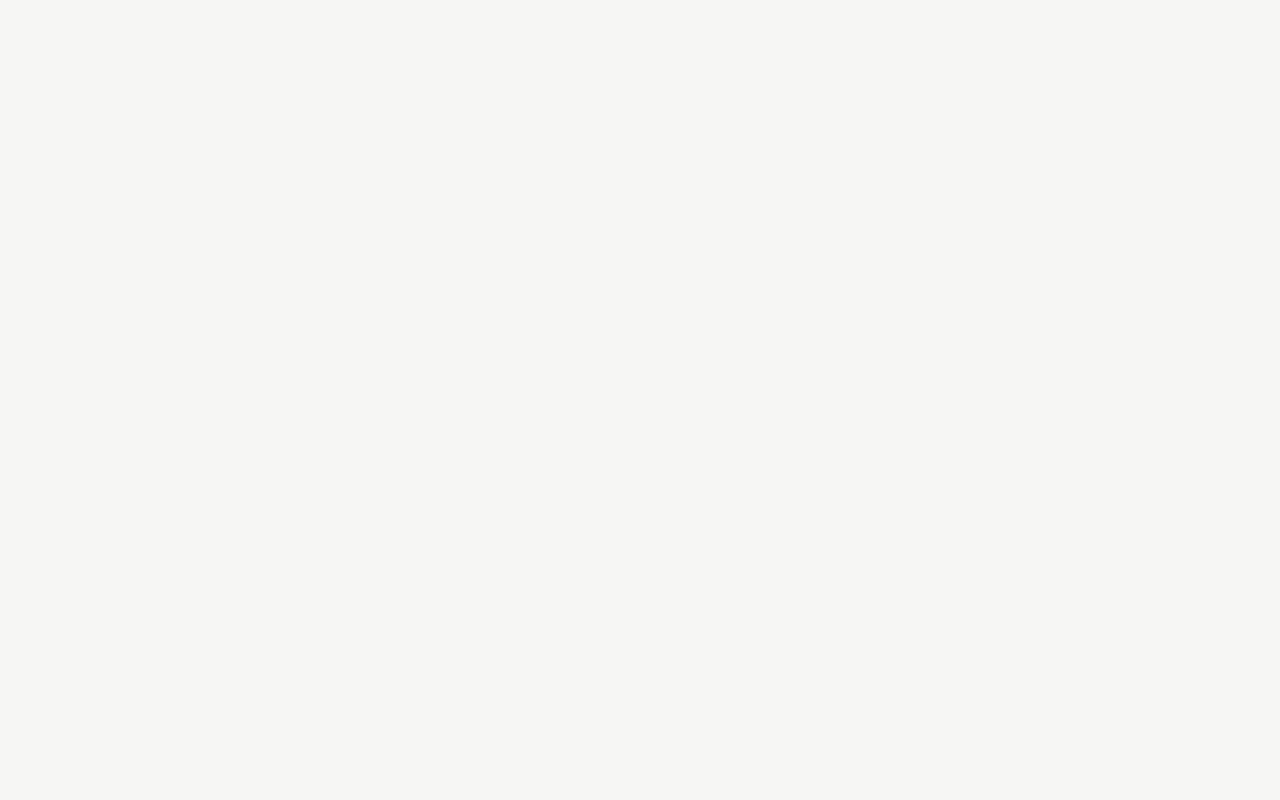
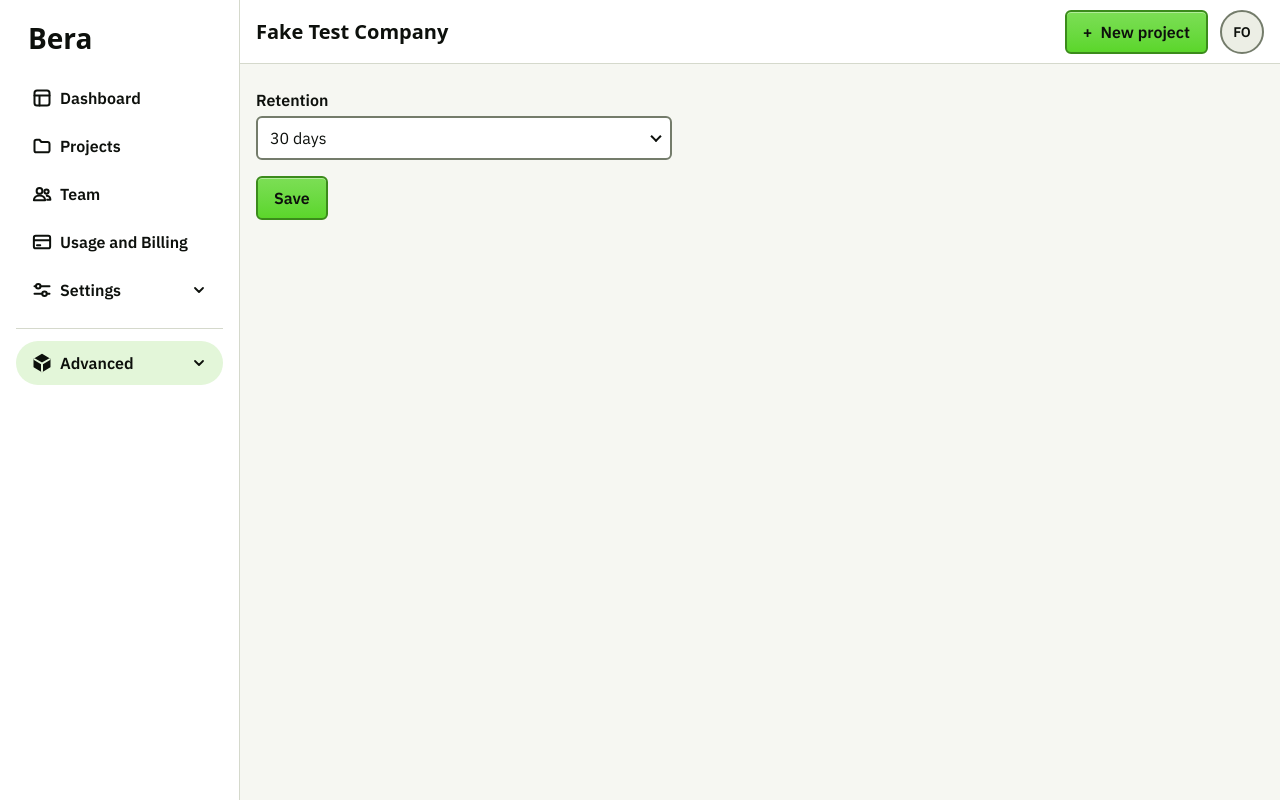
Before and after one commit to fahadabid545/BERA, a Next.js app in the folder web/: page /company/advanced/retention in a window 1280 px wide. Before the commit this address had no page. Built offline with nearby package versions, Linux system fonts and the light colour scheme.

Commit message:
BERA-039: Retention settings page shell
Co-Authored-By: Claude Sonnet 5.5 <noreply@anthropic.com>
Claude-Session: https://claude.ai/code/session_01Sowjbr87FFSEDgdz97nazL

```diff
--- /dev/null
+++ b/web/src/app/company/advanced/retention/page.tsx
@@ -0,0 +1,17 @@
+import { Button, Select } from "@/components/ui";
+
+const RETENTION_DAYS = [30, 90, 180, 365];
+
+export default function RetentionPage() {
+  return (
+    <form className="page-form">
+      <Select
+        label="Retention"
+        options={RETENTION_DAYS.map((days) => ({ value: String(days), label: `${days} days` }))}
+      />
+      <div className="page-actions">
+        <Button>Save</Button>
+      </div>
+    </form>
+  );
+}
```
Also changed, not shown: 1 other file (tests, documents, lock files or other folders).
